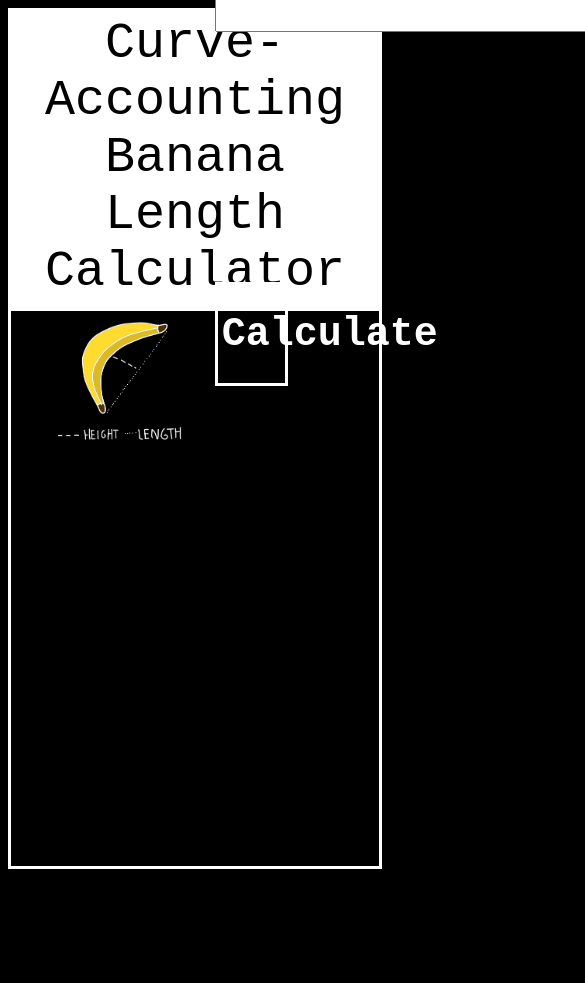
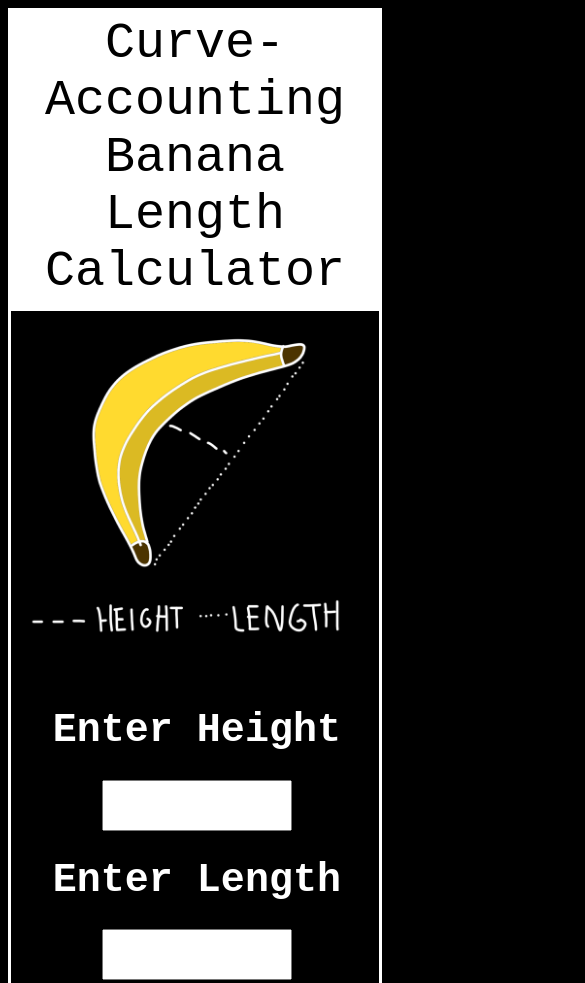
Before and after one commit to Ipingpong1/AzulaFeetTerminal, a plain HTML site: page projectpages/banana-measure/banana-measure.html in a window 390 px wide. Shown: the top 983 px of the page, 585 px wide, since content can reach past the window. Before the commit the page ends 877 px from the top, so only its background shows below. Drawn offline with Linux system fonts and the light colour scheme.

Commit message:
mobile support for banana

```diff
--- a/projectpages/banana-measure/banana-measure.css
+++ b/projectpages/banana-measure/banana-measure.css
@@ -1,3 +1,70 @@
+@media only screen and (max-width:991px) {
+
+    body{
+        background-color: black;
+        text-align: center;
+    }
+
+    header{
+        background-color: rgb(255, 255, 255);
+        text-align: center;
+        padding: 2%;
+        font-family: 'Courier New', Courier, monospace;
+        font-size: 50px;
+    }
+
+    .textdiv{
+        padding-left: 1%;
+        border: white solid;
+        font-family: 'Courier New', Courier, monospace;
+        color: white;
+        font-size: 20px;
+        text-align: center;
+    }
+
+    .rainbow-text{
+        background-clip: border-box;
+        background-image: linear-gradient(to left, violet, indigo, blue, green, yellow, orange, red); -webkit-background-clip: text;
+        color: transparent;
+    }
+
+    #img{
+        position: relative;
+        width: 100% !important;
+        height: 100% !important;
+    }
+
+    .inputs{
+        align-self: center;
+    }
+
+    #heightin{
+        width: 50% !important;
+    }
+
+    #lengthin{
+        width: 50% !important;
+    }
+
+    #calcbutton{
+        width: 80% !important;
+        margin: 9% !important;
+        height: 80% !important;
+    }
+
+    #calcbutton:hover{
+        background-color: white;
+        color: black;
+    }
+
+    .inputs{
+        font-size: 40px;
+        font-weight: bold;
+    }
+}
+
+@media only screen and (min-width:992px) {
+
     body{
         background-color: black;
     }
@@ -68,3 +135,4 @@ header{
         font-size: 40px;
         font-weight: bold;
     }
+}
```
Lines whose indentation alone changed are shown as unchanged.
